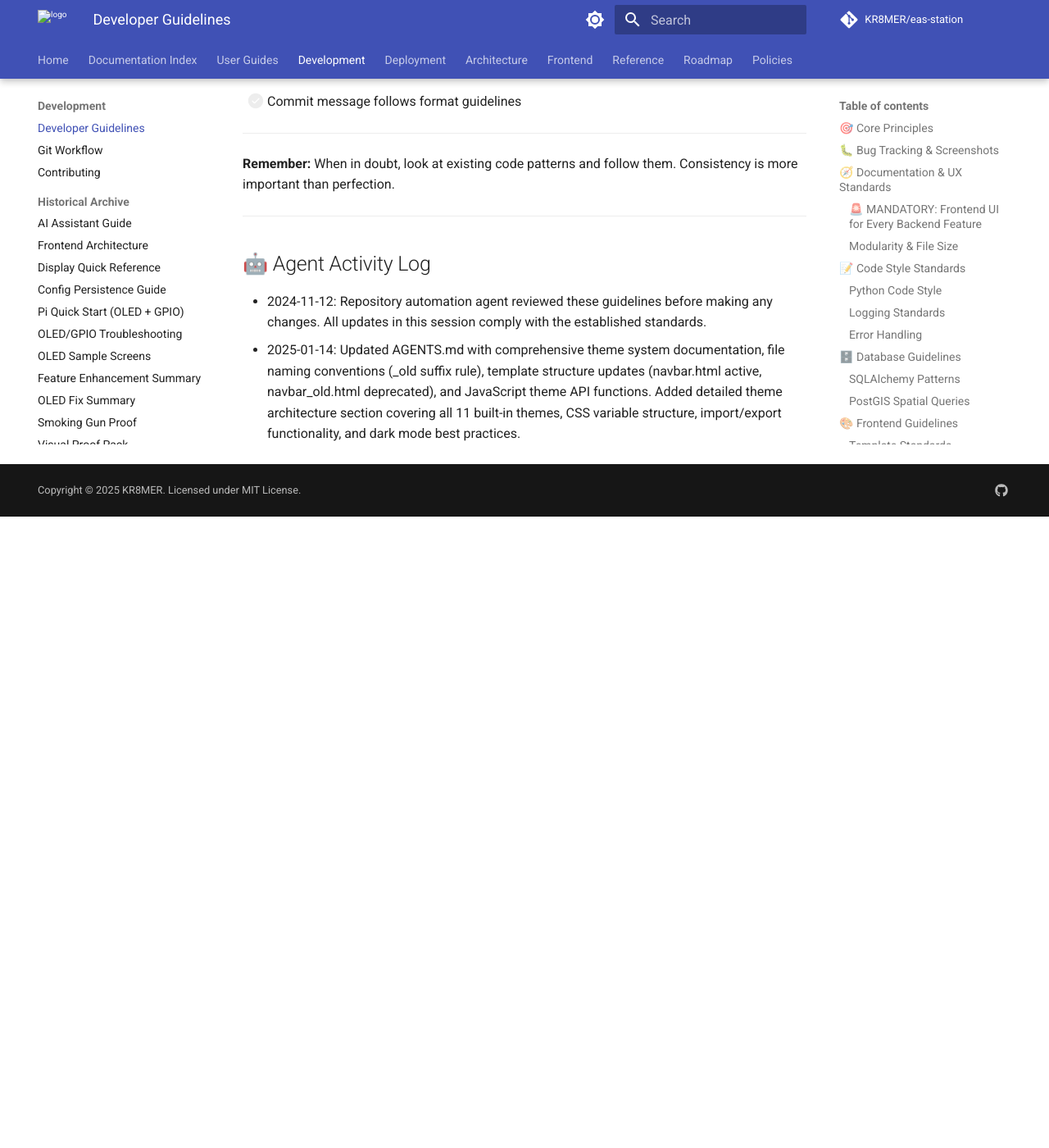
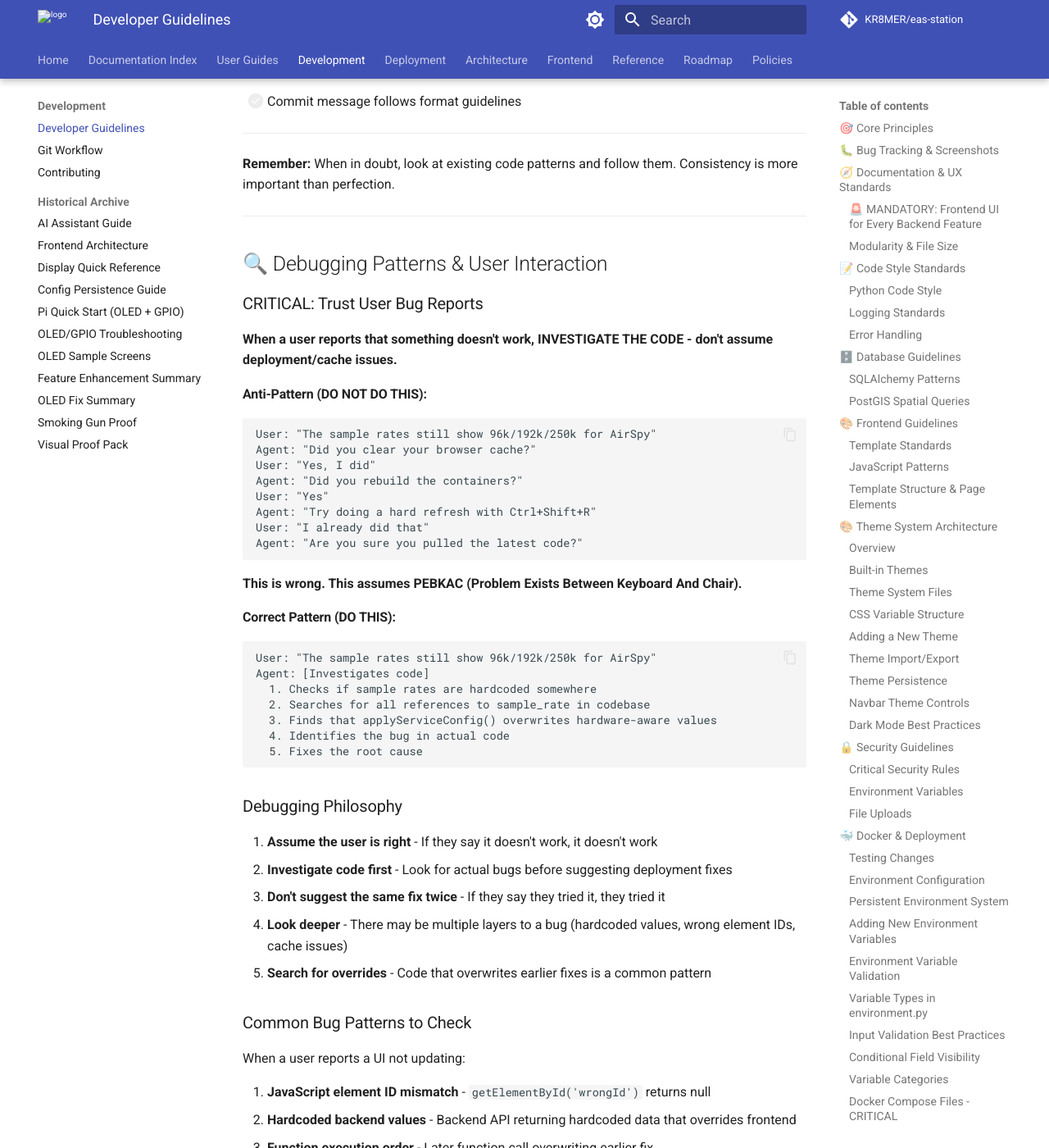
Before and after one commit to KR8MER/eas-station, an MkDocs documentation site: the page built from docs/development/AGENTS.md, in a window 1280 px wide and 1400 px high, scrolled down 32308 px. Shown: the whole window at 82% size. Built offline with MkDocs 1.6.1 and Material for MkDocs 9.7.7, drawn with Linux system fonts in a browser that asks for light colours; comment, search, counter and statistics services are not loaded; the version menu is left out; before the commit the page ends 32938 px from its top, so only the background shows below that; some of the changed text lies outside the part shown.

Commit message:
Docs: Add debugging patterns and anti-PEBKAC guidelines to AGENTS.md
Added comprehensive debugging section to prevent assuming user error:

**Critical Rules:**
- Trust user bug reports - investigate code first, not deployment/cache
- Don't repeat same troubleshooting steps if user says they tried them
- Search for code that overrides previous fixes
- Check for multiple layers of bugs (hardcoded values, wrong IDs, execution order)

**Common Bug Patterns:**
- JavaScript element ID mismatch (getElementById returns null)
- Hardcoded backend values overriding frontend
- Function execution order (later call undoing earlier fix)
- Event listeners not firing for programmatic changes
- CSS specificity conflicts

**Documentation Standard:**
- Document what user reported
- Explain why previous fixes didn't work
- Identify root cause
- Provide prevention pattern

This documents lessons learned from AirSpy SDR debugging session where
multiple layers of bugs required investigation beyond deployment issues.

````diff
--- a/docs/development/AGENTS.md
+++ b/docs/development/AGENTS.md
@@ -1339,7 +1339,126 @@ Before committing code, verify:
 
 ---
 
+## 🔍 Debugging Patterns & User Interaction
+
+### CRITICAL: Trust User Bug Reports
+
+**When a user reports that something doesn't work, INVESTIGATE THE CODE - don't assume deployment/cache issues.**
+
+#### Anti-Pattern (DO NOT DO THIS):
+
+```
+User: "The sample rates still show 96k/192k/250k for AirSpy"
+Agent: "Did you clear your browser cache?"
+User: "Yes, I did"
+Agent: "Did you rebuild the containers?"
+User: "Yes"
+Agent: "Try doing a hard refresh with Ctrl+Shift+R"
+User: "I already did that"
+Agent: "Are you sure you pulled the latest code?"
+```
+
+**This is wrong. This assumes PEBKAC (Problem Exists Between Keyboard And Chair).**
+
+#### Correct Pattern (DO THIS):
+
+```
+User: "The sample rates still show 96k/192k/250k for AirSpy"
+Agent: [Investigates code]
+  1. Checks if sample rates are hardcoded somewhere
+  2. Searches for all references to sample_rate in codebase
+  3. Finds that applyServiceConfig() overwrites hardware-aware values
+  4. Identifies the bug in actual code
+  5. Fixes the root cause
+```
+
+### Debugging Philosophy
+
+1. **Assume the user is right** - If they say it doesn't work, it doesn't work
+2. **Investigate code first** - Look for actual bugs before suggesting deployment fixes
+3. **Don't suggest the same fix twice** - If they say they tried it, they tried it
+4. **Look deeper** - There may be multiple layers to a bug (hardcoded values, wrong element IDs, cache issues)
+5. **Search for overrides** - Code that overwrites earlier fixes is a common pattern
+
+### Common Bug Patterns to Check
+
+When a user reports a UI not updating:
+
+1. **JavaScript element ID mismatch** - `getElementById('wrongId')` returns null
+2. **Hardcoded backend values** - Backend API returning hardcoded data that overrides frontend
+3. **Function execution order** - Later function call overwriting earlier fix
+4. **Event listener not firing** - Programmatic value changes don't trigger 'change' events
+5. **CSS specificity** - More specific rule overriding intended style
+6. **Template file being used** - Wrong template file being rendered (check routes)
+
+### Investigation Steps
+
+**Step 1: Verify the fix exists in codebase**
+```bash
+# Check if fix is actually in the file
+grep -n "expected_code_pattern" file.py
+```
+
+**Step 2: Check for code that might override it**
+```bash
+# Search for ALL places that modify the same element/value
+grep -rn "elementId\|variableName" .
+```
+
+**Step 3: Check execution order**
+- Does function A run after function B?
+- Does the later call undo the earlier fix?
+
+**Step 4: Check for cached hardcoded values**
+- Backend APIs returning static data
+- Service configs with hardcoded defaults
+- Database migrations not run
+
+### When Deployment Issues ARE the Problem
+
+Only suggest deployment/cache fixes if:
+
+1. **Code inspection confirms the fix is correct** - No overrides, no bugs found
+2. **User is on an older commit** - `git log` shows they haven't pulled latest
+3. **Container timestamp is old** - `docker images` shows stale build time
+4. **First time suggesting it** - Don't repeat the same suggestion
+
+### Documentation Standard
+
+**Every significant bug fix should document:**
+
+1. **What the user reported** - Exact symptom
+2. **Why previous fixes didn't work** - What was missing
+3. **Root cause** - The actual code bug
+4. **How to prevent similar bugs** - Pattern to avoid
+
+### Example Bug Fix Documentation
+
+```markdown
+## Bug: Stereo/RBDS Not Disabled for NFM
+
+**User Report:** "Stereo and RBDS checkboxes still enabled for NFM"
+
+**Previous Fix Attempt:** Added 'change' event listener on modulation dropdown
+**Why It Failed:** Programmatic `.value` changes don't trigger 'change' events
+
+**Root Cause:**
+1. JavaScript looked for `receiverFMStereo` but HTML had `receiverStereo`
+2. `getElementById()` returned null, so if() check failed
+3. Disable logic never executed
+
+**Final Fix:**
+1. Changed all references from `receiverFMStereo` to `receiverStereo`
+2. Added disable logic to `applyServiceConfig()` for programmatic changes
+3. Kept event listener for manual dropdown changes
+
+**Prevention:** Always verify element IDs match between HTML and JavaScript
+```
+
+---
+
 ## 🤖 Agent Activity Log
 
 - 2024-11-12: Repository automation agent reviewed these guidelines before making any changes. All updates in this session comply with the established standards.
 - 2025-01-14: Updated AGENTS.md with comprehensive theme system documentation, file naming conventions (_old suffix rule), template structure updates (navbar.html active, navbar_old.html deprecated), and JavaScript theme API functions. Added detailed theme architecture section covering all 11 built-in themes, CSS variable structure, import/export functionality, and dark mode best practices.
+- 2025-11-26: Added "Debugging Patterns & User Interaction" section documenting correct debugging approach when users report bugs. Emphasizes investigating code first rather than assuming deployment/cache issues (anti-PEBKAC pattern). Includes common bug patterns, investigation steps, and example bug fix documentation.
````
